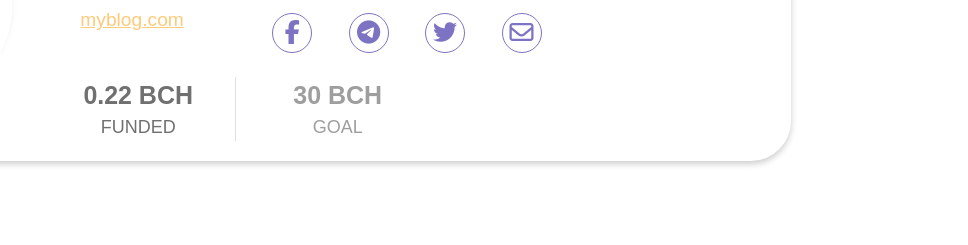
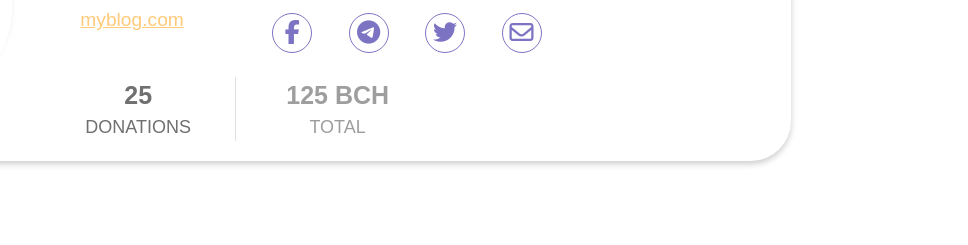
Before and after one commit to Cucurbiturilum/sponsorcach, a plain HTML site: page sponsorAccount.html in a window 1280 px wide. Shown: the part 257-502 px from the top of the page, 312-1280 px from the left. Drawn offline with nearby package versions, Linux system fonts and the light colour scheme; a web font is replaced by a local one.

Commit message:
changed donations text

```diff
--- a/sponsorAccount.html
+++ b/sponsorAccount.html
@@ -111,12 +111,12 @@
                         <div class="card-footer">
                             <div class="donations text-center">
                                 <div class="funded d-inline-block border-right text-center">
-                                    <p class="font-weight-bold mb-0">0.22 BCH</p>
-                                    <p class="text-uppercase mb-0">funded</p>
+                                    <p class="font-weight-bold mb-0">25</p>
+                                    <p class="text-uppercase mb-0">donations</p>
                                 </div>
                                 <div class="goal d-inline-block text-center">
-                                    <p class="font-weight-bold mb-0">30 BCH</p>
-                                    <p class="text-uppercase mb-0">goal</p>
+                                    <p class="font-weight-bold text-uppercase mb-0">125 bch</p>
+                                    <p class="text-uppercase mb-0">total</p>
                                 </div>
                             </div>
                         </div>
```
